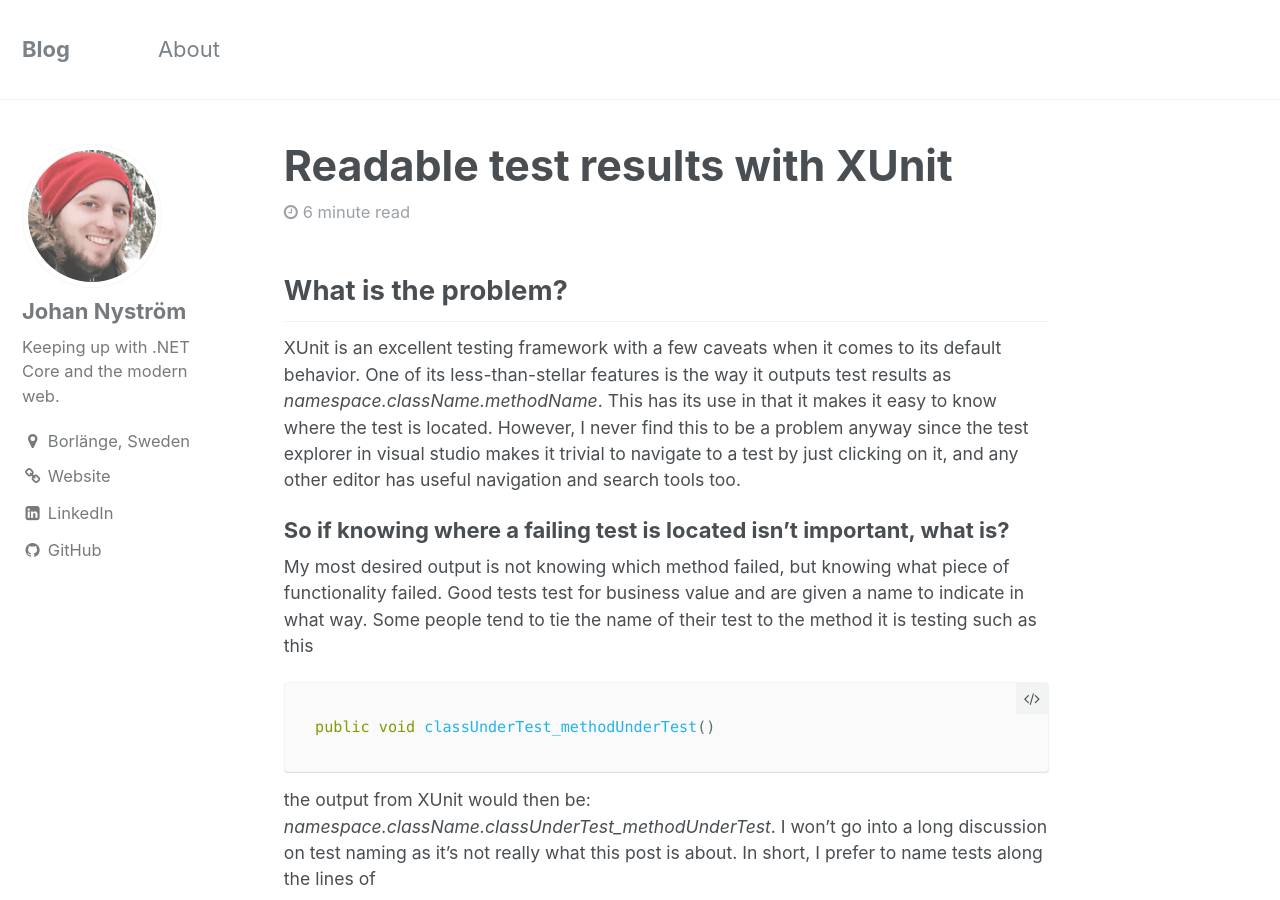
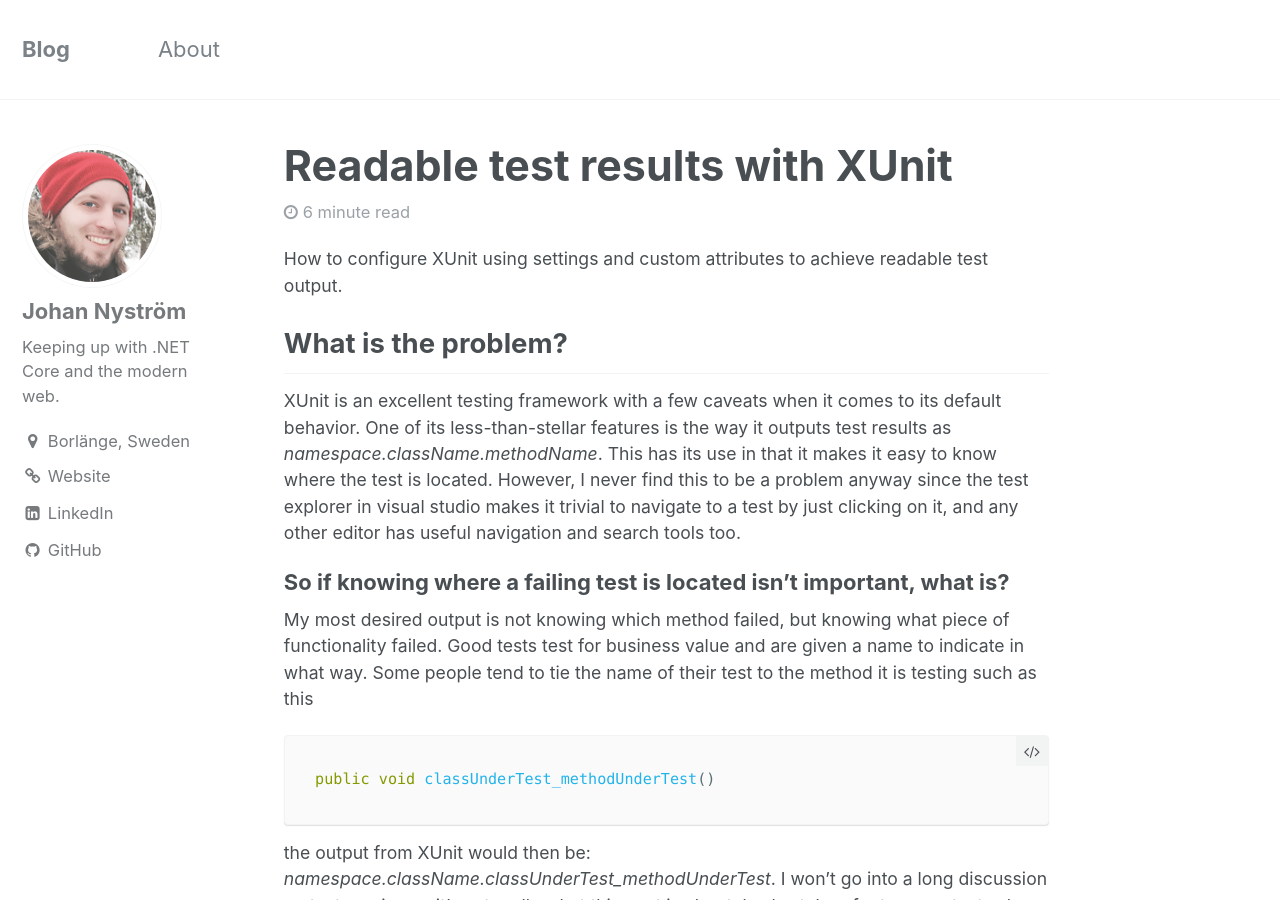
Before and after one commit to SpiderUnicorn/spiderunicorn.github.io, a Jekyll site: the page built from _posts/2017-04-02-readable-test-results-with-xunit.md, in a window 1280 px wide and 900 px high. Built offline with Jekyll 4.4.1, drawn with Linux system fonts in a browser that asks for light colours.

Commit message:
added short introduction to latest blog post

```diff
--- a/_posts/2017-04-02-readable-test-results-with-xunit.md
+++ b/_posts/2017-04-02-readable-test-results-with-xunit.md
@@ -6,6 +6,8 @@ tags:
    - Testing
    - XUnit
 ---
+
+How to configure XUnit using settings and custom attributes to achieve readable test output.
 
 ## What is the problem?
 
```
